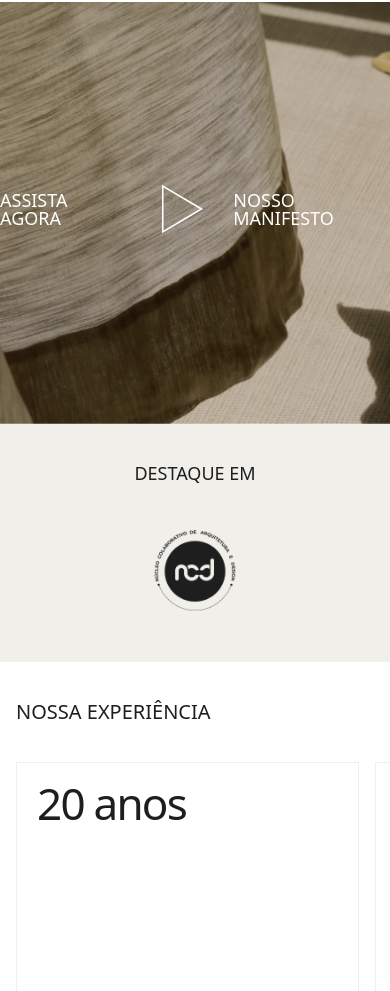
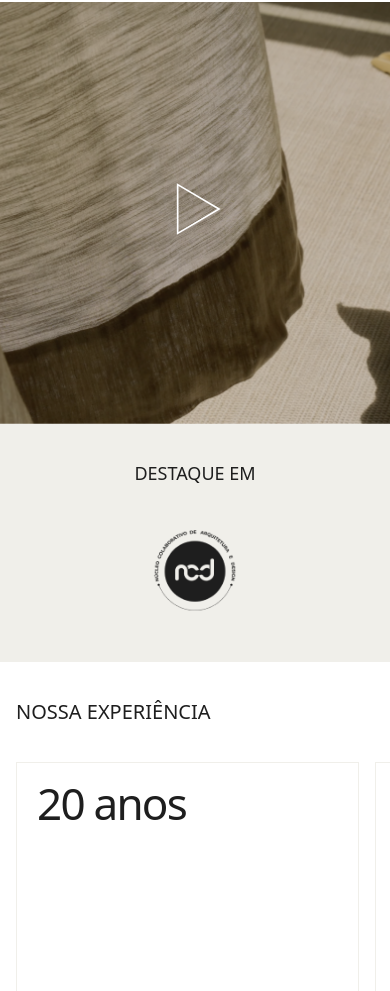
Before and after one commit to anamolinari/ambientha-website, a Next.js app: page / in a window 390 px wide. Shown: the part 2102-3093 px from the top of the page. Built offline with nearby package versions, Linux system fonts and the light colour scheme.

Commit message:
Esconder texto 'Assista agora' no mobile

```diff
--- a/src/app/components/Video.tsx
+++ b/src/app/components/Video.tsx
@@ -28,7 +28,7 @@ export default function Video() {
             onClick={handlePlay}
           />
           <div className="absolute inset-0 flex items-center justify-center gap-6 pb-2 font-mono font-normal text-lg uppercase tracking-normal leading-none text-white">
-            <p>Assista agora</p>
+            <p className="hidden md:block">Assista agora</p>
             <button
               onClick={handlePlay}
               className="hover:opacity-70 transition-opacity cursor-pointer"
@@ -40,7 +40,7 @@ export default function Video() {
                 height={64}
               />
             </button>
-            <p>Nosso manifesto</p>
+            <p className="hidden md:block">Nosso manifesto</p>
           </div>
         </>
       )}
```
